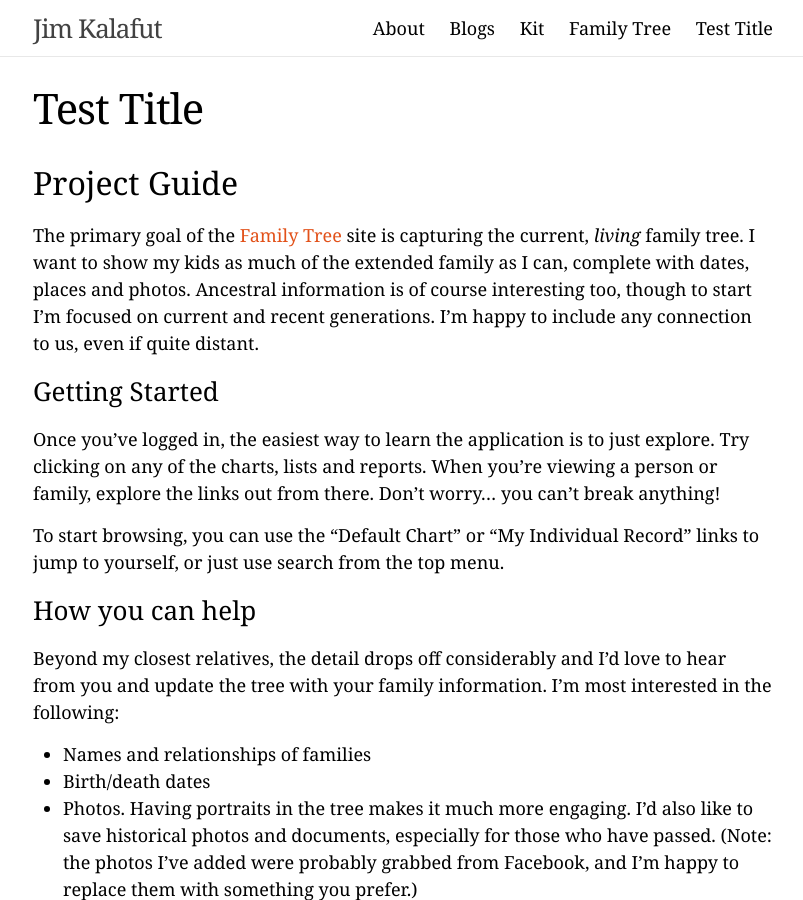
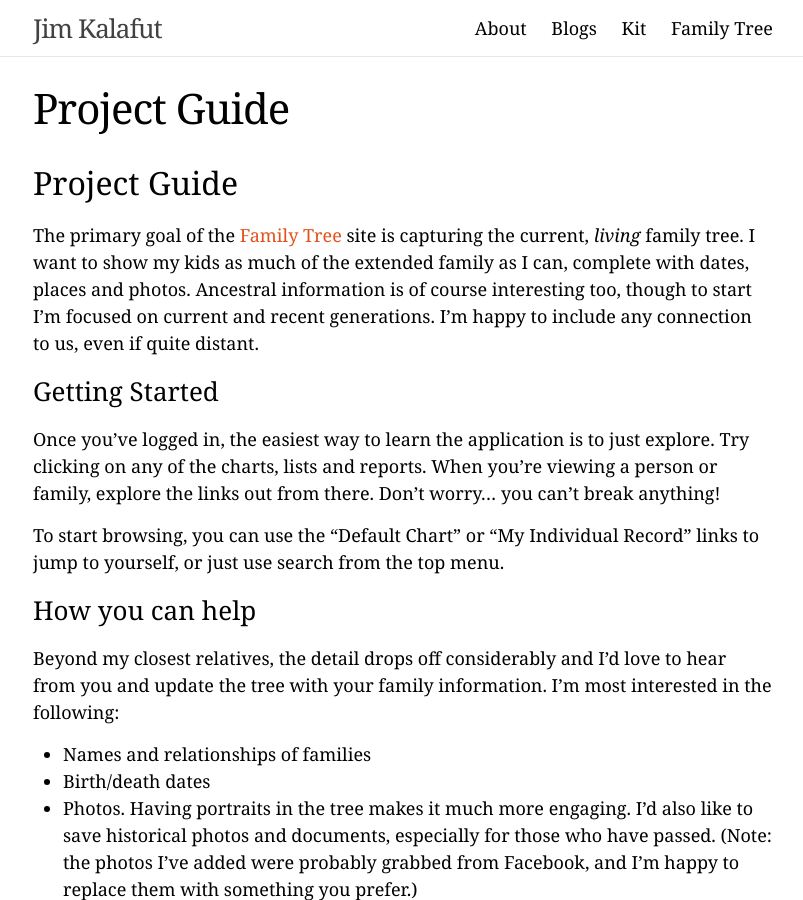
Before and after one commit to kalafut/kalafut.github.io, a Jekyll site: the page built from tree-project-guide.md, in a window 1280 px wide and 900 px high. Shown: the whole window, without its empty margins (237-1040 px from the left). Built offline with Jekyll 4.4.1, drawn with Linux system fonts in a browser that asks for light colours; our own code applies the rules of GitHub Pages for plain Markdown files.

Commit message:
Another try at fixing the header

```diff
--- a/_includes/header.html
+++ b/_includes/header.html
@@ -15,7 +15,7 @@
 
       <div class="trigger">
         {% for my_page in site.pages %}
-          {% if my_page.title %}
+          {% if my_page.title and my_page.hide_header != true %}
           <a class="page-link" href="{{ my_page.url | relative_url }}">{{ my_page.title | escape }}</a>
           {% endif %}
         {% endfor %}
--- a/tree-project-guide.md
+++ b/tree-project-guide.md
@@ -1,6 +1,6 @@
 ---
 layout: page
-title: Test Title
+hide_header: true
 ---
 
 ## Project Guide
```
